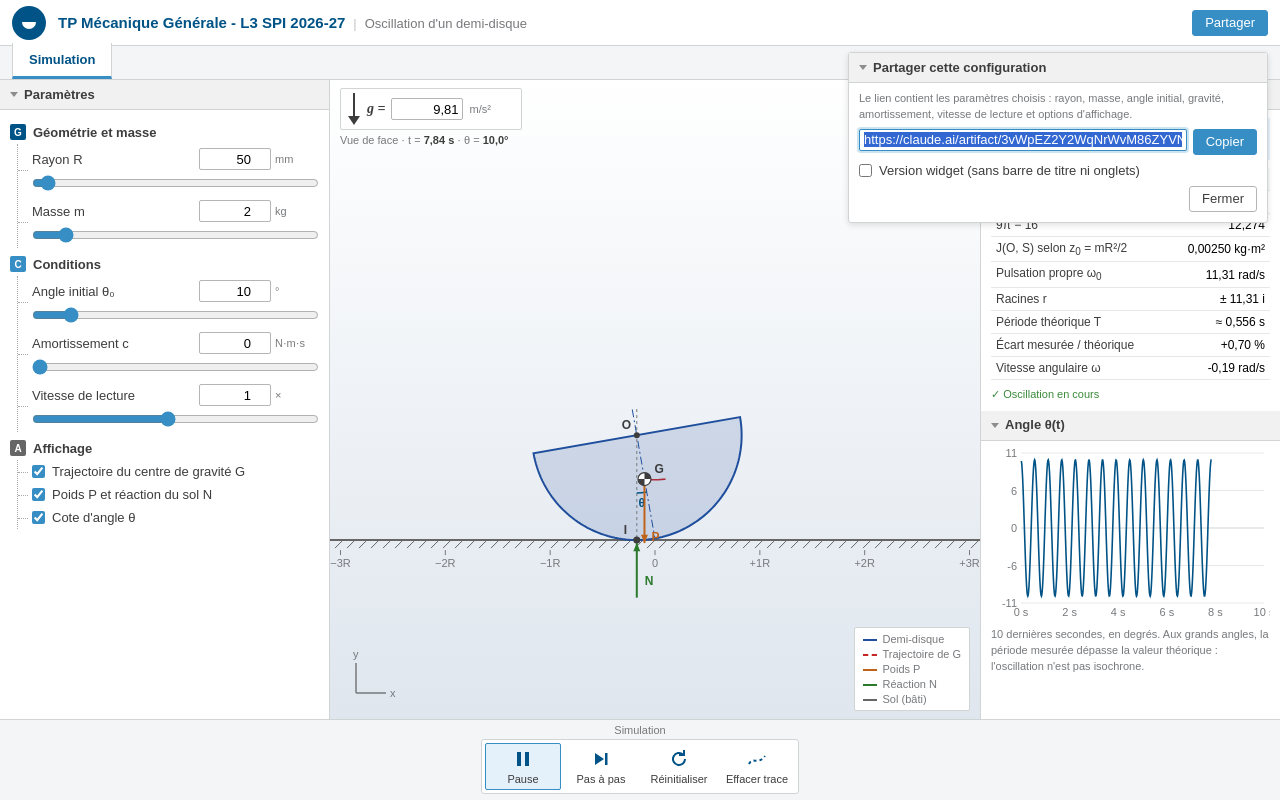
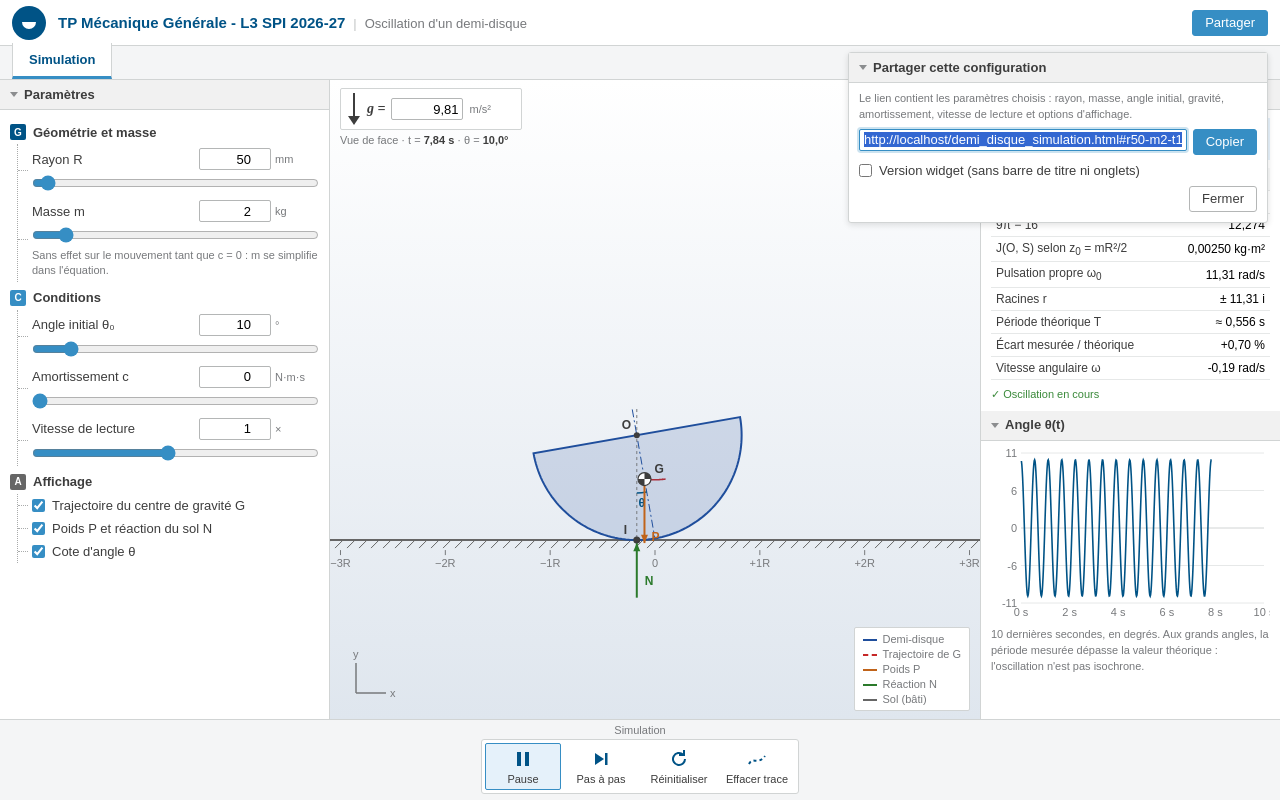
Before and after one commit to Dorian-35/meca_4barres, a plain HTML site: page demi_disque_simulation.html in a window 1280 px wide. Both pictures are taken after a click on the button "Partager". Drawn offline with Linux system fonts and the light colour scheme.

Commit message:
Update demi_disque_simulation.html

```diff
--- a/demi_disque_simulation.html
+++ b/demi_disque_simulation.html
@@ -73,6 +73,8 @@ body.widget .topbar,body.widget .tabs{display:none}
 .item .f{display:flex;align-items:center;gap:4px}
 .u{font-size:11px;color:var(--muted);width:44px}
 .item input[type=range]{grid-column:1/-1;width:100%;margin:0;accent-color:var(--blue2);height:18px}
+.mnote{grid-column:1/-1;font-size:11px;color:var(--muted);line-height:1.35}
+.mnote.warn{color:var(--warn)}
 .chips{display:flex;gap:4px;flex-wrap:wrap}
 .chk{display:flex;align-items:center;gap:7px;cursor:pointer}
 .chk input{accent-color:var(--blue2);margin:0}
@@ -168,7 +170,7 @@ td.v{text-align:right;font-variant-numeric:tabular-nums;white-space:nowrap}
       <div class="node"><span class="pas" style="background:#005386">G</span>Géométrie et masse</div>
       <div class="kids">
         <div class="item"><label for="Rn">Rayon R</label><span class="f"><input id="Rn" type="number" step="1"><span class="u">mm</span></span><input id="R" type="range" min="20" max="1000" step="1" value="50" aria-label="Rayon"></div>
-        <div class="item"><label for="mn">Masse m</label><span class="f"><input id="mn" type="number" step="0.1"><span class="u">kg</span></span><input id="m" type="range" min="0.1" max="20" step="0.1" value="2" aria-label="Masse"></div>
+        <div class="item"><label for="mn">Masse m</label><span class="f"><input id="mn" type="number" step="0.1"><span class="u">kg</span></span><input id="m" type="range" min="0.1" max="20" step="0.1" value="2" aria-label="Masse"><span class="mnote" id="mNote"></span></div>
       </div>
       <div class="node"><span class="pas" style="background:#368ec4">C</span>Conditions</div>
       <div class="kids">
@@ -334,7 +336,10 @@ function drawPlot(){
   hist.forEach(([tt,a],i)=>{const px=Xt(tt),py=Y(a*180/Math.PI);i?x.lineTo(px,py):x.moveTo(px,py)});x.stroke();
 }
 
-function updRes(){
+function massNote(){const n=$('mNote');
+  if(P.c===0){n.className='mnote';n.textContent='Sans effet sur le mouvement tant que c = 0 : m se simplifie dans l\'équation.'}
+  else{n.className='mnote warn';n.textContent='Influe sur le mouvement car c ≠ 0 : l\'amortissement agit selon le rapport c/m.'}}
+function updRes(){massNote();
   const w=W0();
   $('rD').textContent=fmt(d()*1000,2)+' mm';
   $('rIO').textContent=fmt(P.m*P.R*P.R/2,5)+' kg·m²';
@@ -384,7 +389,13 @@ addEventListener('keydown',e=>{if(e.target.tagName==='INPUT'||e.target.tagName==
   if(e.code==='Space'){e.preventDefault();toggle()}else if(e.key==='r'||e.key==='R')$('bReset').click();else if(e.key==='ArrowRight')$('bStep').click()});
 
 /* ---------- lien de partage : #r50-m2-t10-g9p81-c0-v1-o111 ---------- */
-const BASE='https://claude.ai/artifact/3vWpEZ2Y2WqNrWvM86ZYVN';
+const CLAUDE='https://claude.ai/artifact/3vWpEZ2Y2WqNrWvM86ZYVN';
+function base(){
+  const own=location.href.split('#')[0];
+  const framed=(()=>{try{return window.self!==window.top}catch(e){return true}})();
+  // Dans l'aperçu claude.ai, la page tourne sur un domaine technique : on renvoie vers le lien claude.ai.
+  if(framed&&/claude|anthropic/i.test(location.hostname+' '+document.referrer))return CLAUDE;
+  return /^https?:/.test(own)?own:CLAUDE}
 const enc=v=>String(+(+v).toFixed(4)).replace('.','p');
 function code(widget){
   const o=['oTr','oVec','oAng'].map(id=>$(id).checked?1:0).join('');
@@ -408,13 +419,15 @@ function loadHash(){
   return true}
 addEventListener('hashchange',()=>{if(location.hash===selfHash)return;if(loadHash()){updRes();reset()}});
 
-function fillShare(){$('shLink').value=BASE+'#'+code($('shW').checked);$('shMsg').textContent=''}
+function fillShare(){$('shLink').value=base()+'#'+code($('shW').checked);$('shMsg').textContent=''}
 $('bShare').onclick=()=>{fillShare();$('share').classList.add('open');$('shLink').select()};
 $('shClose').onclick=()=>$('share').classList.remove('open');
 $('shW').onchange=fillShare;
-$('shCopy').onclick=async()=>{const m=$('shMsg');
-  try{await navigator.clipboard.writeText($('shLink').value);m.className='msg ok';m.textContent='✓ Lien copié'}
-  catch(e){$('shLink').select();m.className='msg err';m.textContent='✗ Copie refusée : sélectionnez le lien et copiez-le (Ctrl+C)'}};
+$('shCopy').onclick=async()=>{const m=$('shMsg'),inp=$('shLink');let ok=false;
+  try{await navigator.clipboard.writeText(inp.value);ok=true}catch(e){}
+  if(!ok){try{inp.focus();inp.select();ok=document.execCommand('copy')}catch(e){}}
+  if(ok){m.className='msg ok';m.textContent='✓ Lien copié'}
+  else{inp.focus();inp.select();m.className='msg err';m.textContent='✗ Copie bloquée par le navigateur : le lien est sélectionné, faites Ctrl+C'}};
 addEventListener('keydown',e=>{if(e.key==='Escape')$('share').classList.remove('open')});
 
 loadHash();updRes();
```
